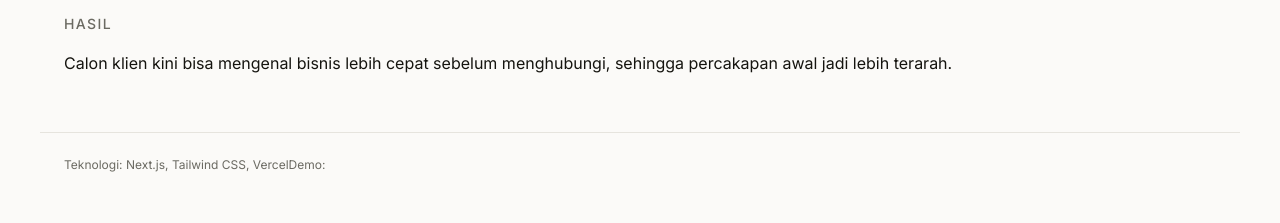
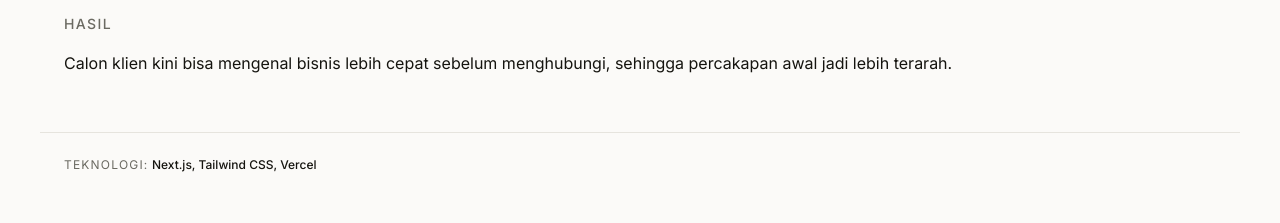
Before and after one commit to Shiro-root/personalPortofolio-dewangga, a React (Vite) app: page /proyek/company-profile in a window 1280 px wide. Shown: the part 1600-1823 px from the top of the page. Built offline with nearby package versions, Linux system fonts and the light colour scheme.

Commit message:
update projectdeatil

```diff
--- a/src/pages/ProjectDetail.jsx
+++ b/src/pages/ProjectDetail.jsx
@@ -68,12 +68,37 @@ export default function ProjectDetail() {
         <p className="mt-4 leading-relaxed text-ink">{project.result}</p>
       </div>
 
-      <div className="container-max mt-14 border-t border-line pt-6">
+     <div className="container-max mt-14 flex flex-col sm:flex-row sm:items-center justify-between gap-4 border-t border-line pt-6">
         <p className="text-xs text-muted">
-          Teknologi: {project.tech.join(", ")}
-          Demo: {project.demo}
+          <span className="uppercase tracking-[0.1em]">Teknologi:</span>{" "}
+          <span className="font-medium text-ink">{project.tech.join(", ")}</span>
         </p>
 
+        {/* Render tombol HANYA jika properti demo ada di data */}
+        {project.demo && (
+          <a
+            href={project.demo}
+            target="_blank"
+            rel="noopener noreferrer"
+            className="group inline-flex items-center gap-2 text-xs font-semibold uppercase tracking-[0.1em] text-accent transition-all hover:text-ink"
+          >
+            Lihat Live Demo
+            {/* Ikon External Link */}
+            <svg
+              className="h-4 w-4 transition-transform group-hover:-translate-y-0.5 group-hover:translate-x-0.5"
+              fill="none"
+              viewBox="0 0 24 24"
+              stroke="currentColor"
+              strokeWidth={2}
+            >
+              <path
+                strokeLinecap="round"
+                strokeLinejoin="round"
+                d="M10 6H6a2 2 0 00-2 2v10a2 2 0 002 2h10a2 2 0 002-2v-4M14 4h6m0 0v6m0-6L10 14"
+              />
+            </svg>
+          </a>
+        )}
       </div>
 
       <div className="container-max mt-24 border-t border-line py-20 text-center">
```
